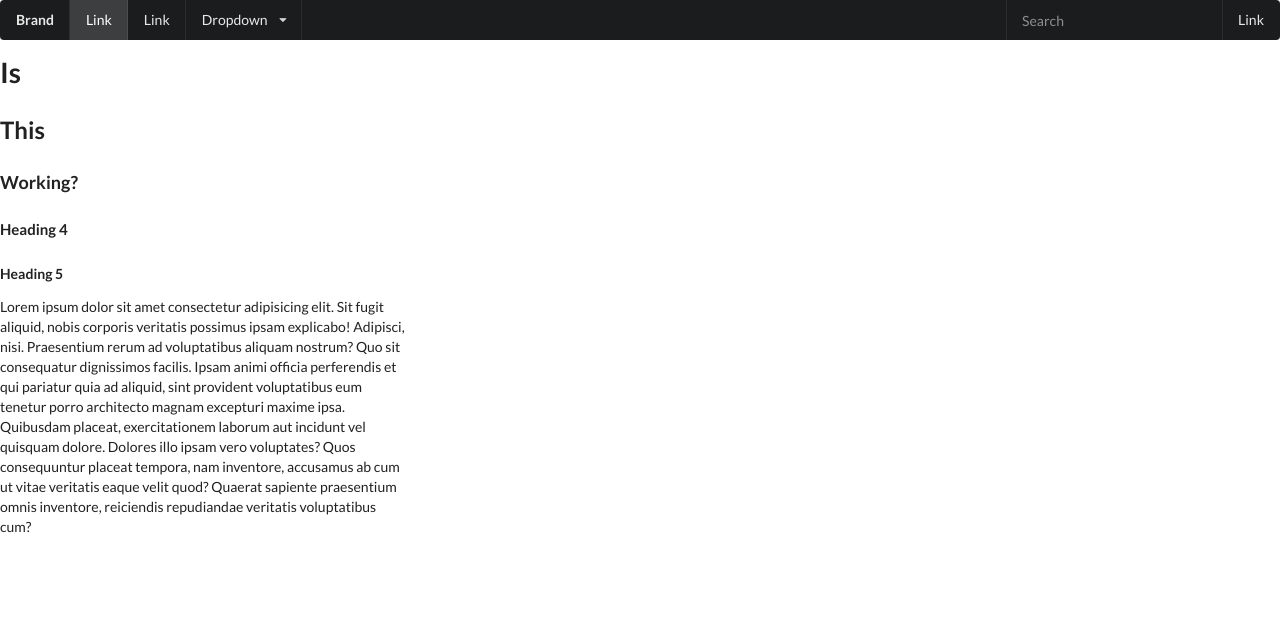
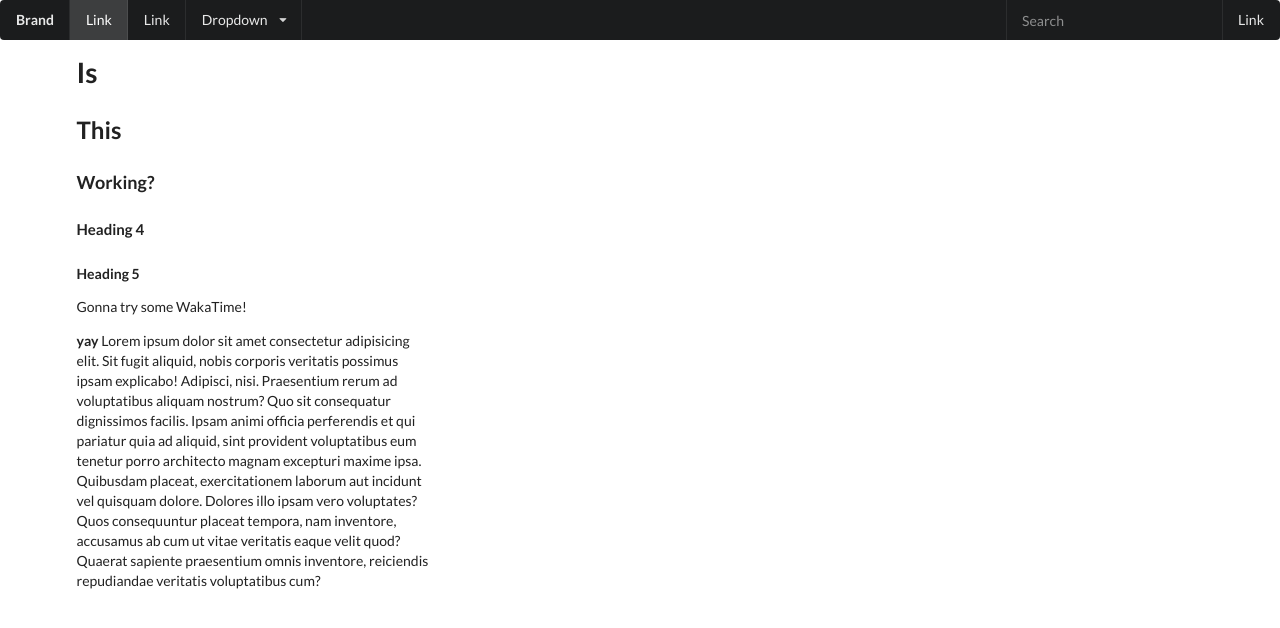
Before and after one commit to virtual/semantic-ui-demo, a website: page index.html in a window 1280 px wide. Drawn offline with nearby package versions, Linux system fonts and the light colour scheme; a web font is replaced by a local one.

Commit message:
added container and formatted document

```diff
--- a/index.html
+++ b/index.html
@@ -1,17 +1,17 @@
 <!DOCTYPE html>
 <html lang="en">
+
 <head>
   <meta charset="UTF-8">
   <meta name="viewport" content="width=device-width, initial-scale=1.0">
   <meta http-equiv="X-UA-Compatible" content="ie=edge">
   <title>Semantic ui</title>
   <link rel="stylesheet" type="text/css" href="semantic/dist/semantic.min.css">
-    <script
-      src="https://code.jquery.com/jquery-3.1.1.min.js"
-      integrity="sha256-hVVnYaiADRTO2PzUGmuLJr8BLUSjGIZsDYGmIJLv2b8="
+  <script src="https://code.jquery.com/jquery-3.1.1.min.js" integrity="sha256-hVVnYaiADRTO2PzUGmuLJr8BLUSjGIZsDYGmIJLv2b8="
     crossorigin="anonymous"></script>
   <script src="semantic/dist/semantic.min.js"></script>
 </head>
+
 <body>
   <div class="ui inverted menu">
     <div class="header item">Brand</div>
@@ -41,7 +41,7 @@
     </div>
   </div>
 
-
+  <div class="ui container">
     <div class="ui three column stackable grid">
       <div class="column">
         <h1>Is</h1>
@@ -49,10 +49,17 @@
         <h3>Working?</h3>
         <h4>Heading 4</h4>
         <h5>Heading 5</h5>
-            <p>Lorem ipsum dolor sit amet consectetur adipisicing elit. Sit fugit aliquid, nobis corporis veritatis possimus ipsam explicabo! Adipisci, nisi. Praesentium rerum ad voluptatibus aliquam nostrum? Quo sit consequatur dignissimos facilis.
-            Ipsam animi officia perferendis et qui pariatur quia ad aliquid, sint provident voluptatibus eum tenetur porro architecto magnam excepturi maxime ipsa. Quibusdam placeat, exercitationem laborum aut incidunt vel quisquam dolore.
-            Dolores illo ipsam vero voluptates? Quos consequuntur placeat tempora, nam inventore, accusamus ab cum ut vitae veritatis eaque velit quod? Quaerat sapiente praesentium omnis inventore, reiciendis repudiandae veritatis voluptatibus cum?</p>
+        <p>Gonna try some WakaTime!</p>
+        <p><strong>yay</strong> Lorem ipsum dolor sit amet consectetur adipisicing elit. Sit fugit aliquid, nobis corporis veritatis
+          possimus ipsam explicabo! Adipisci, nisi. Praesentium rerum ad voluptatibus aliquam nostrum? Quo sit consequatur
+          dignissimos facilis. Ipsam animi officia perferendis et qui pariatur quia ad aliquid, sint provident voluptatibus
+          eum tenetur porro architecto magnam excepturi maxime ipsa. Quibusdam placeat, exercitationem laborum aut incidunt
+          vel quisquam dolore. Dolores illo ipsam vero voluptates? Quos consequuntur placeat tempora, nam inventore, accusamus
+          ab cum ut vitae veritatis eaque velit quod? Quaerat sapiente praesentium omnis inventore, reiciendis repudiandae
+          veritatis voluptatibus cum?</p>
+      </div>
     </div>
   </div>
 </body>
+
 </html>
```
Lines whose indentation alone changed are shown as unchanged.
